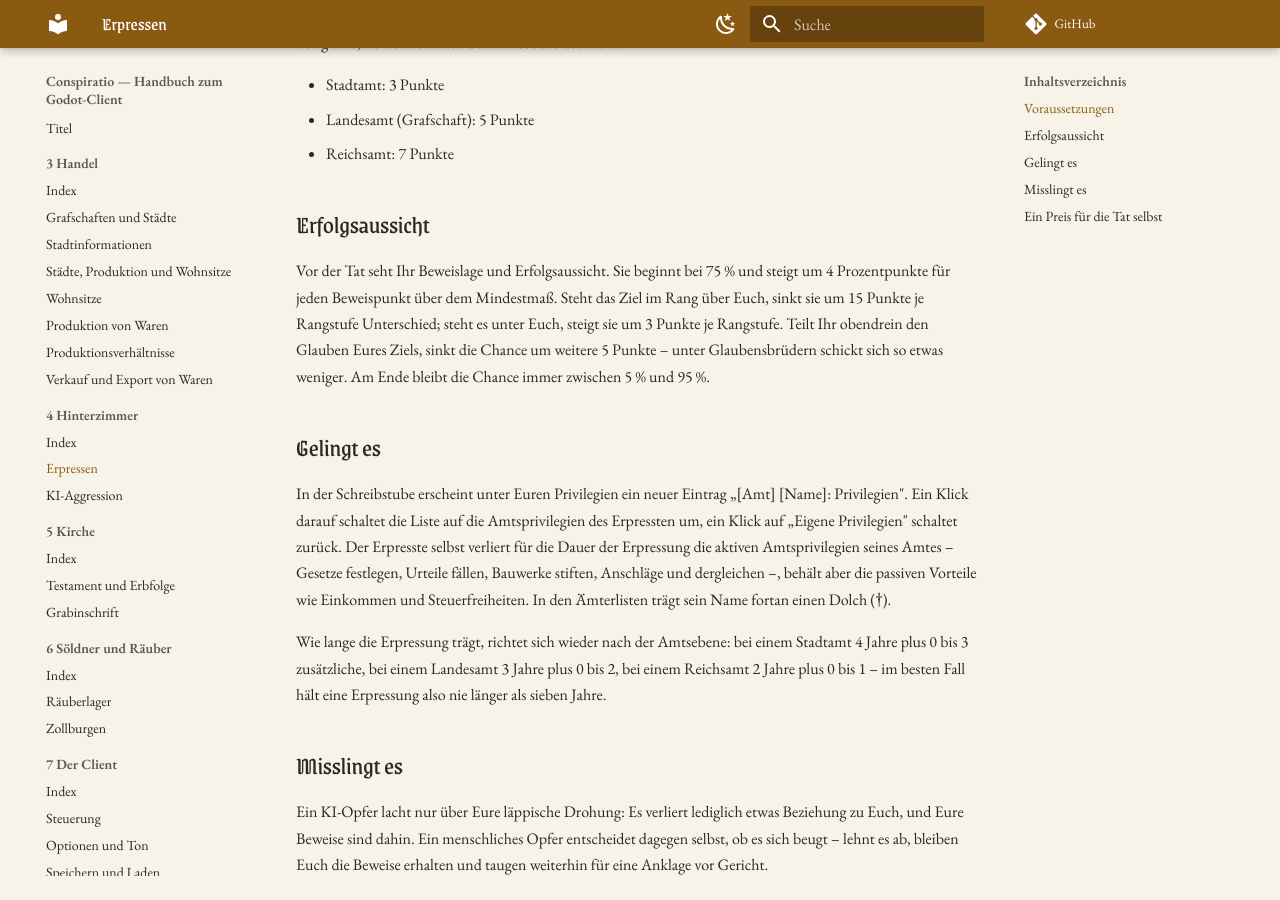
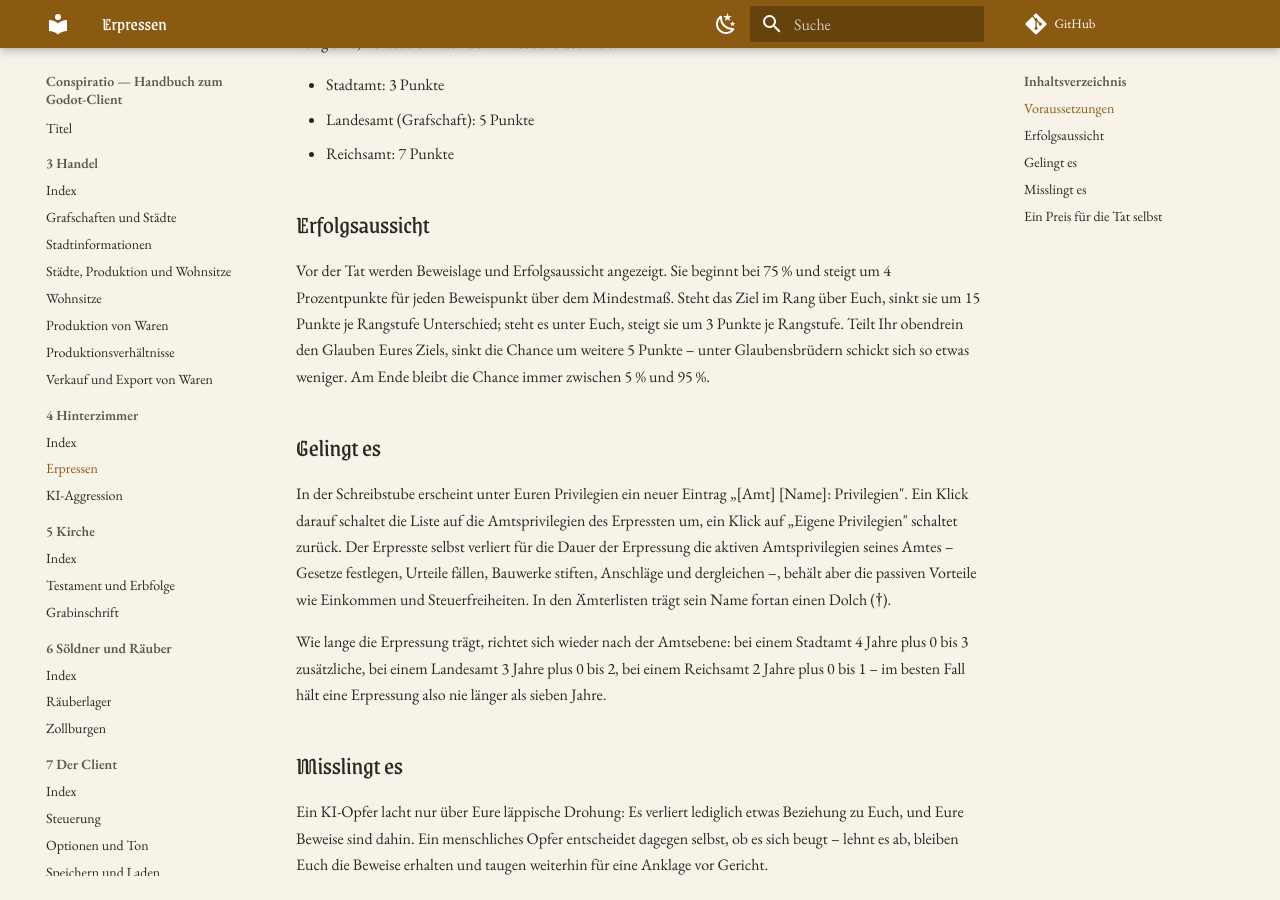
Before and after one commit to Conspiratio/Conspiratio.Wiki, an MkDocs documentation site: the page built from docs/hinterzimmer/erpressen.md, in a window 1280 px wide and 900 px high, scrolled down 468 px. Built offline with MkDocs 1.6.1 and Material for MkDocs 9.7.7, drawn with Linux system fonts in a browser that asks for light colours; comment, search, counter and statistics services are not loaded.

Commit message:
Nachbesserung Block 3, Runde 2: zweite Handlungszuweisung entfernt
"Vor der Tat seht Ihr ..." setzte denselben unerreichbaren Ablauf
voraus wie der bereits in Runde 1 korrigierte Einleitungssatz. Auf
reine Beschreibung umgestellt, Zahlen unveraendert.

Co-Authored-By: Claude Sonnet 5 <noreply@anthropic.com>

```diff
--- a/docs/hinterzimmer/erpressen.md
+++ b/docs/hinterzimmer/erpressen.md
@@ -18,7 +18,7 @@ trägt 1 bis 4 Punkte bei. Wie viele Punkte nötig sind, richtet sich nach der A
 
 ## Erfolgsaussicht
 
-Vor der Tat seht Ihr Beweislage und Erfolgsaussicht. Sie beginnt bei 75 % und steigt um 4 Prozentpunkte
+Vor der Tat werden Beweislage und Erfolgsaussicht angezeigt. Sie beginnt bei 75 % und steigt um 4 Prozentpunkte
 für jeden Beweispunkt über dem Mindestmaß. Steht das Ziel im Rang über Euch, sinkt sie um 15 Punkte je
 Rangstufe Unterschied; steht es unter Euch, steigt sie um 3 Punkte je Rangstufe. Teilt Ihr obendrein den
 Glauben Eures Ziels, sinkt die Chance um weitere 5 Punkte – unter Glaubensbrüdern schickt sich so etwas
```
